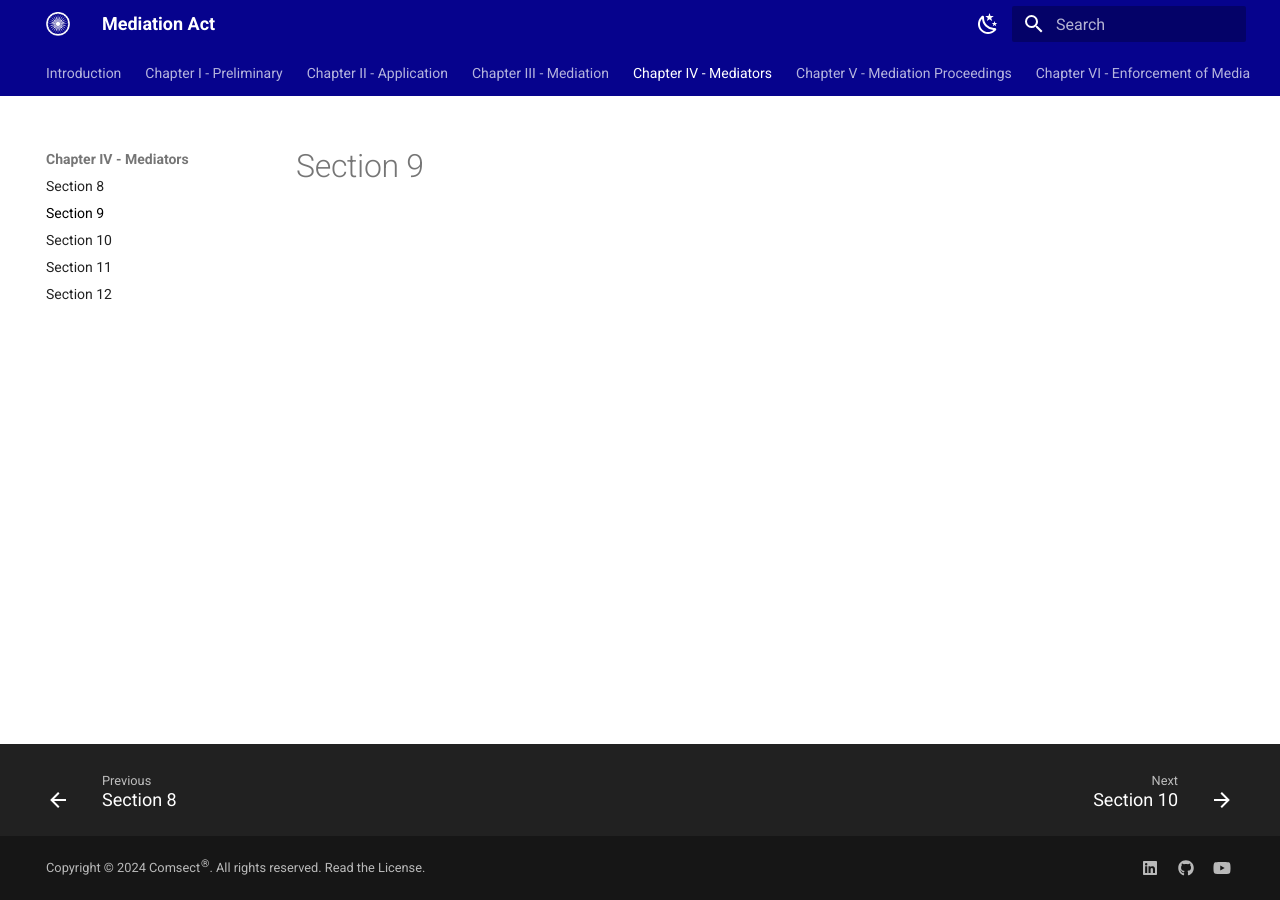
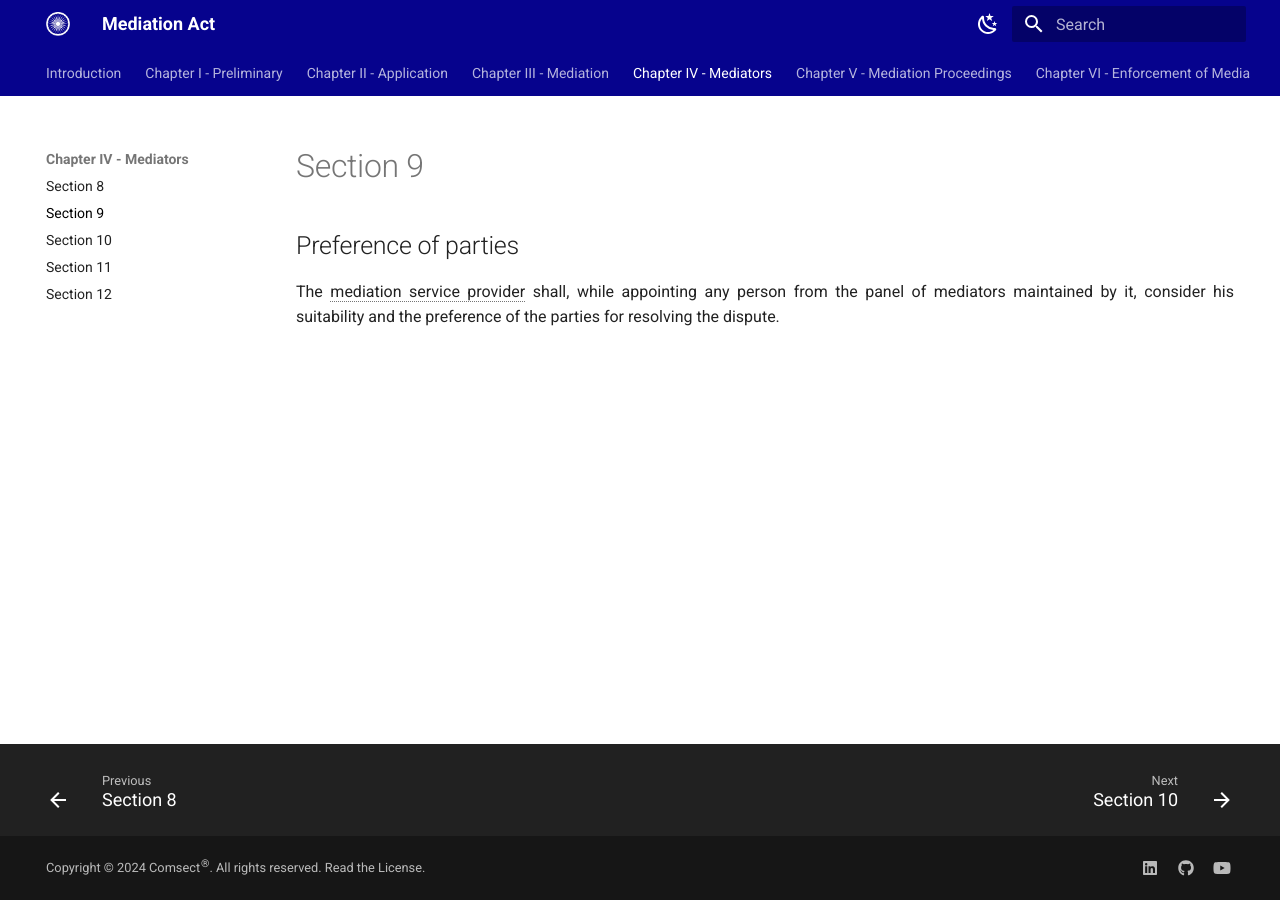
Before and after one commit to comsect/mediation-act, an MkDocs documentation site: the page built from docs/en/9.md, in a window 1280 px wide. Built offline with MkDocs 1.6.1 and Material for MkDocs 9.7.7, drawn with Linux system fonts in a browser that asks for light colours.

Commit message:
add section-nine

```diff
--- a/docs/en/9.md
+++ b/docs/en/9.md
@@ -3,3 +3,7 @@ hide:
     - toc
 description: Preference of parties
 ---
+
+## Preference of parties
+
+The mediation service provider shall, while appointing any person from the panel of mediators maintained by it, consider his suitability and the preference of the parties for resolving the dispute.
```
